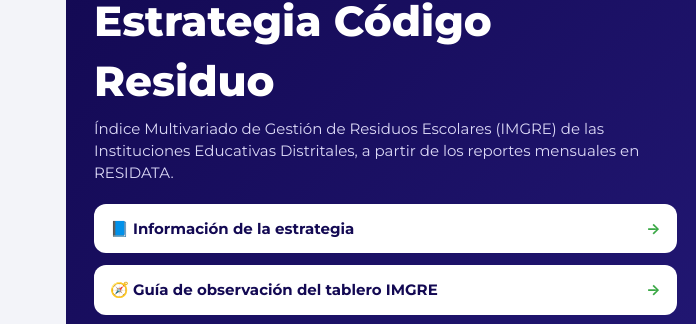
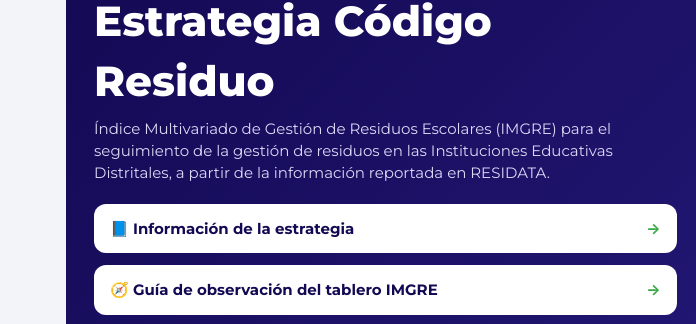
Before and after one commit to akneusac/c-digo-residuo, a plain HTML site: page index.html in a window 1280 px wide. Shown: the part 113-437 px from the top of the page, 0-696 px from the left. Drawn offline with Linux system fonts and the light colour scheme.

Commit message:
Add files via upload

```diff
--- a/index.html
+++ b/index.html
@@ -167,7 +167,7 @@
   <div class="hero">
     <div>
       <h1>Estrategia Código Residuo</h1>
-      <p>Índice Multivariado de Gestión de Residuos Escolares (IMGRE) de las Instituciones Educativas Distritales, a partir de los reportes mensuales en RESIDATA.</p>
+      <p>Índice Multivariado de Gestión de Residuos Escolares (IMGRE) para el seguimiento de la gestión de residuos en las Instituciones Educativas Distritales, a partir de la información reportada en RESIDATA.</p>
       <div class="navbtns">
         <button data-go="estrategia">📘 Información de la estrategia <span>→</span></button>
         <button data-go="guia">🧭 Guía de observación del tablero IMGRE <span>→</span></button>
```
